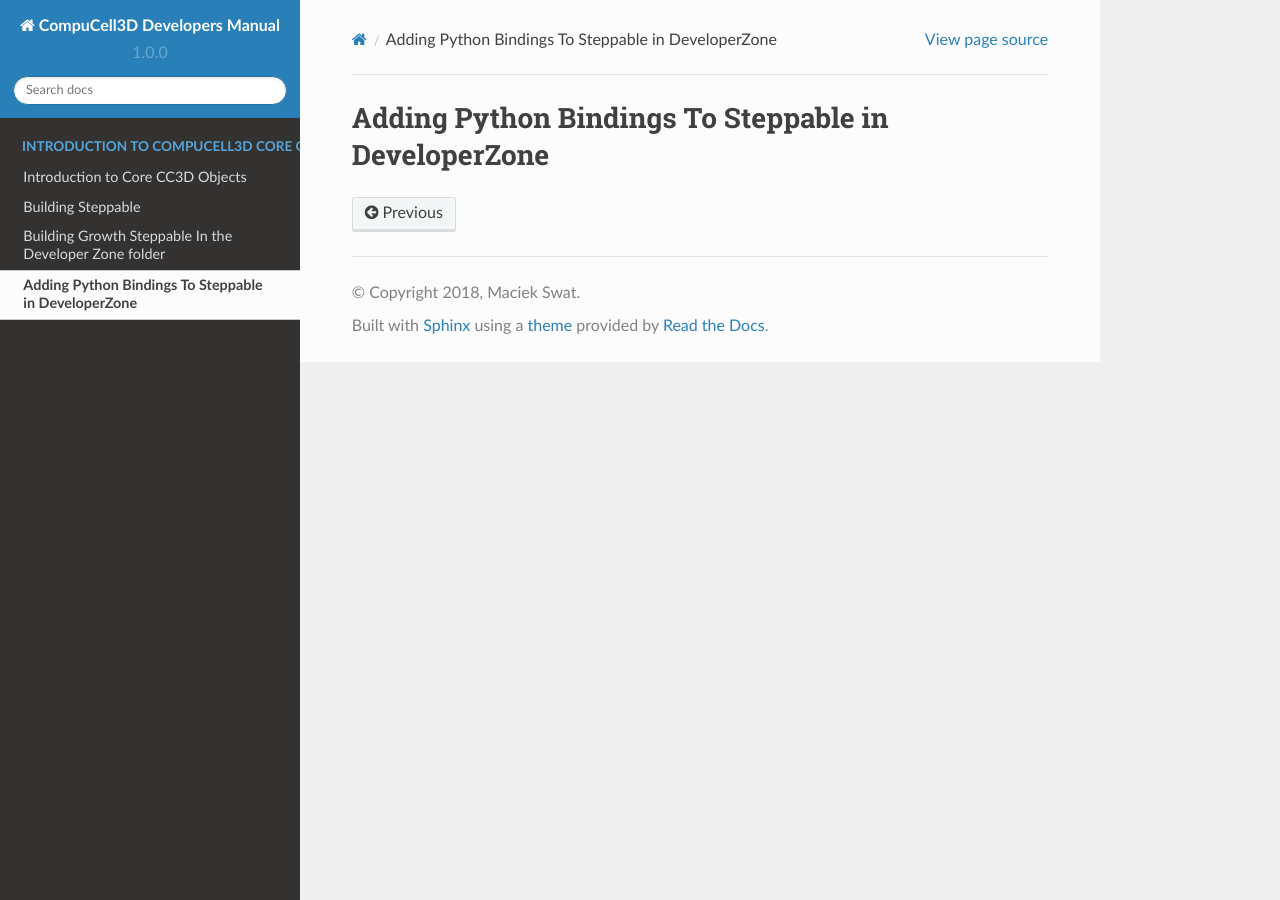
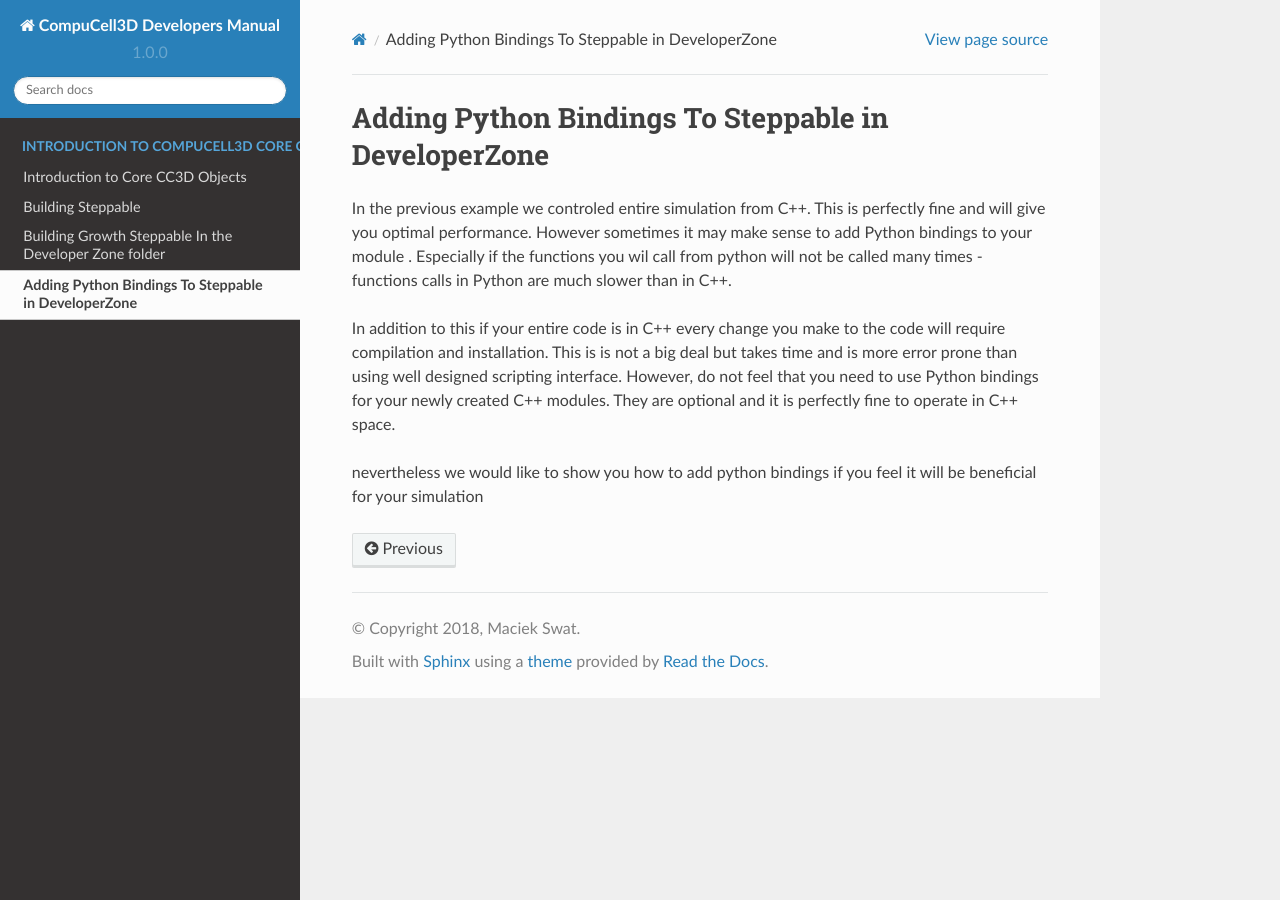
Before and after one commit to CompuCell3D/CompuCell3DDevelopersManual, a Sphinx documentation site: the page built from docs/adding_python_binding_to_developer_zone_steppable.rst, in a window 1280 px wide. Built offline with Sphinx 7.4.7 and the Read the Docs theme 2.0.0, drawn with Linux system fonts in a browser that asks for light colours.

Commit message:
added new material

```diff
--- a/docs/adding_python_binding_to_developer_zone_steppable.rst
+++ b/docs/adding_python_binding_to_developer_zone_steppable.rst
@@ -1,2 +1,13 @@
 Adding Python Bindings To Steppable in DeveloperZone
 ======================================================
+
+In the previous example we controled entire simulation from C++. This is perfectly fine and will give you optimal
+performance. However sometimes it may make sense to add Python bindings to your module . Especially if the
+functions you wil call from python will not be called many times - functions calls in Python are much slower than in C++.
+
+In addition to this if your entire code is in C++ every change you make to the code will require compilation and
+installation. This is is not a big deal but takes time and is more error prone than using well designed scripting
+interface. However, do not feel that you need to use Python bindings for your newly created C++ modules. They are
+optional and it is perfectly fine to operate in C++ space.
+
+nevertheless we would like to show you how to add python bindings if you feel it will be beneficial for your simulation
```
